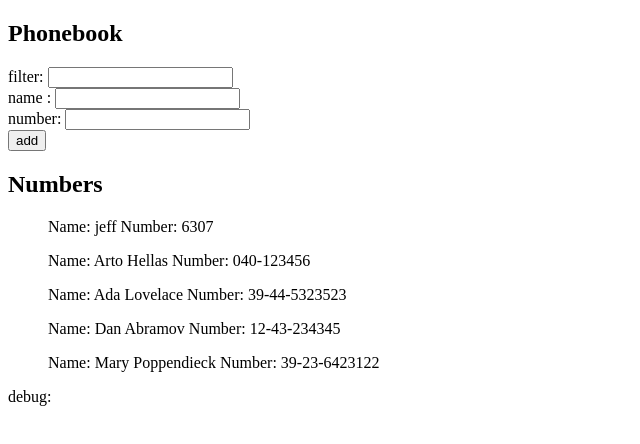
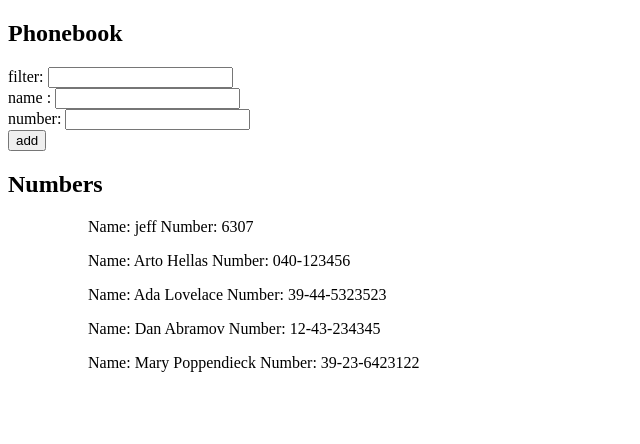
Before and after one commit to kuure/fso, a React (Vite) app: page / in a window 1280 px wide. Shown: the top 444 px of the page, without its empty margins (0-640 px from the left). Built offline with nearby package versions, Linux system fonts and the light colour scheme.

Commit message:
working but not refactored version after 2.9

```diff
--- a/src/App.jsx
+++ b/src/App.jsx
@@ -1,5 +1,6 @@
 import { useState } from 'react'
 import Person from './components/Person'
+import Filter from './components/Filter'
 
 const App = () => {
 
@@ -49,14 +50,14 @@ const App = () => {
 	}
 
 	// event handlers
-	const handleNameChange = () => setNewName(event.target.value)
+	const handleNameChange = () => {
+		console.log(event.target)
+		setNewName(event.target.value)
+	}
+
+
 	const handleNumberChange = () => setNewNumber(event.target.value)
 	const handleFilterChange = () => setNewFilter(event.target.value)
-
-
-	const personsToShow = newName ? persons.filter(person => person.name.toLowerCase().includes(newName.toLowerCase())) : persons
-	console.log(personsToShow)
-	console.log(newName)
 
 
 	// GUI stuff
@@ -64,6 +65,8 @@ const App = () => {
 		<div>
 
 			<h2>Phonebook</h2>
+
+
 			<div>
 				filter: <input value={newFilter} onChange={handleFilterChange}/>
 			</div>
@@ -77,10 +80,8 @@ const App = () => {
 
 			<h2>Numbers</h2>
 			<ul>
-				{ personsToShow.map(person => <Person key={person.name} person={person} />)}
+				<Filter persons={persons} name={newFilter} />
 			</ul>
-
-			<div>debug: {newNumber}</div>
 
 		</div>
 	)
--- /dev/null
+++ b/src/components/Filter.jsx
@@ -0,0 +1,17 @@
+import Person from './Person'
+
+const Filter = ({persons,name}) => {
+
+	const personsToShow = name
+		? persons.filter(person => person.name.toLowerCase().includes(name.toLowerCase()))
+		: persons
+
+	return(
+		<ul>
+			{personsToShow.map(person => <Person key={person.name} person={person} />)}
+		</ul>
+	)
+
+}
+
+export default Filter
```
